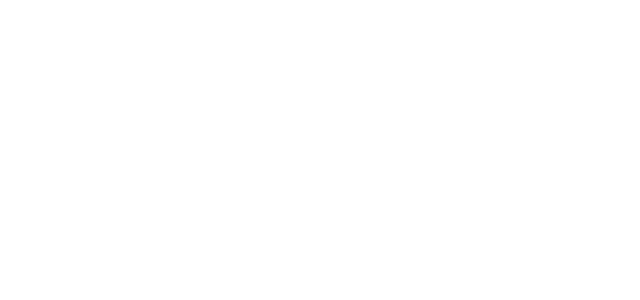
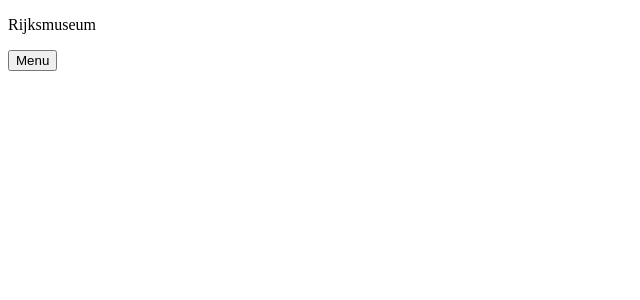
Before and after one commit to maxdevocht/rijksmuseum-site, a React (Vite) app: page / in a window 1280 px wide. Shown: the top 300 px of the page, without its empty margins (0-640 px from the left). Built offline with nearby package versions, Linux system fonts and the light colour scheme; a web font is replaced by a local one.

Commit message:
Update
Added Navbar.jsx

```diff
--- /dev/null
+++ b/components/Navbar.jsx
@@ -0,0 +1,14 @@
+import React from "react"
+
+export default function Navbar() {
+    return (
+        <nav className="navbar">
+            <div className="nav--name">
+                <p className="name">Rijksmuseum</p>
+            </div>
+            <div className="nav--btn">
+                <button className="btn">Menu</button>
+            </div>
+        </nav>
+    )
+}
--- a/src/App.jsx
+++ b/src/App.jsx
@@ -1,9 +1,11 @@
 import { useState } from 'react'
+import Navbar from '../components/Navbar'
 import './App.css'
 
 export default function App() {
   return (
     <>
+      <Navbar />
     </>
   )
 }
```
